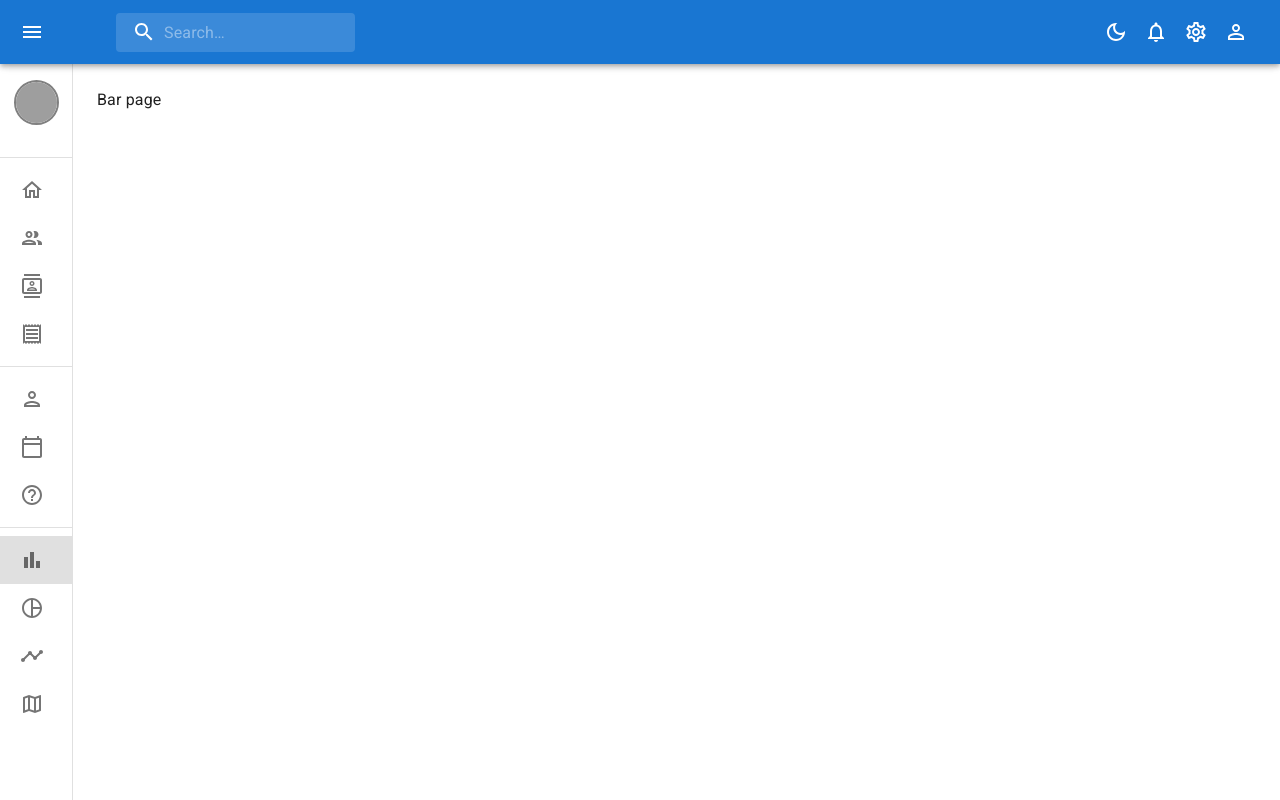
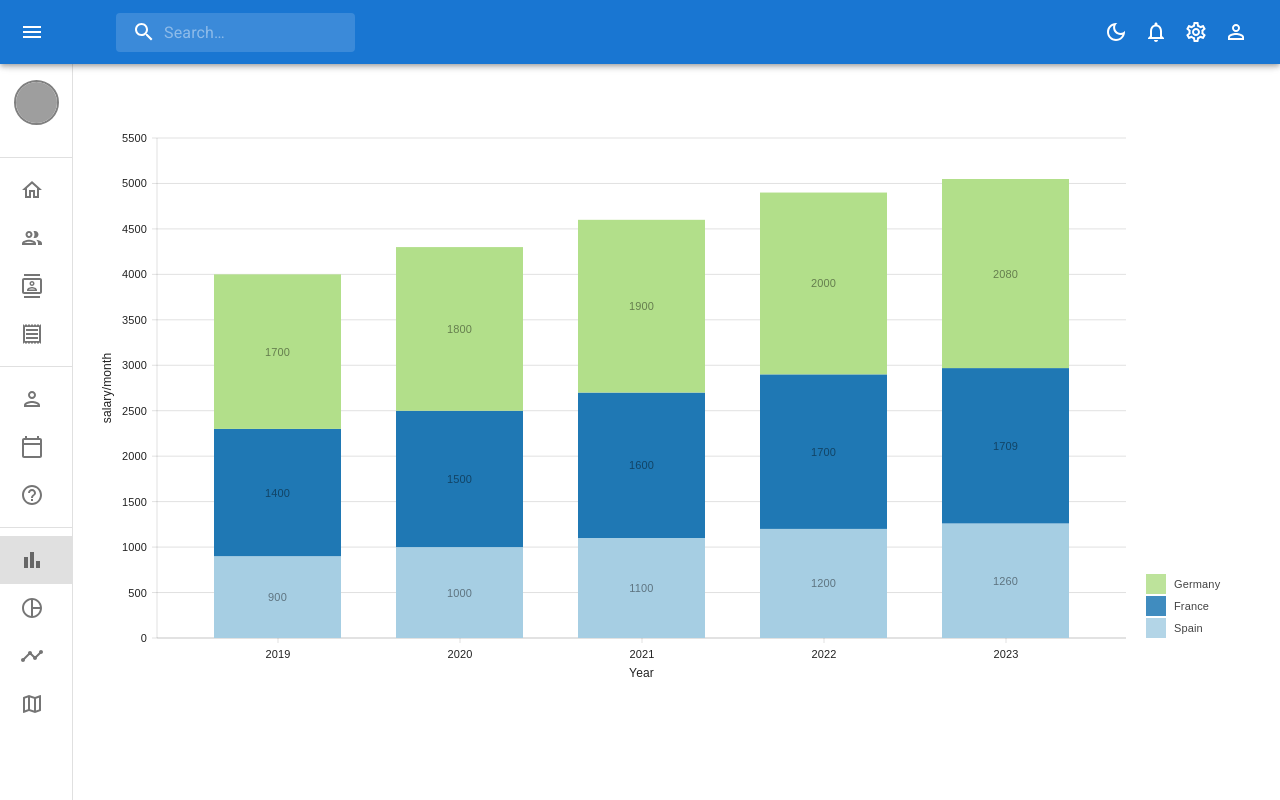
Before and after one commit to ahmedhasim209/admin-dashboard, a React (Vite) app: page /bar in a window 1280 px wide. Built offline with nearby package versions, Linux system fonts and the light colour scheme; grey boxes are pictures that could not be loaded.

Commit message:
Create & Finish Bar Chart page

```diff
--- a/package.json
+++ b/package.json
@@ -21,6 +21,8 @@
     "@mui/material": "^6.1.6",
     "@mui/styled-engine-sc": "^6.1.6",
     "@mui/x-data-grid": "^7.22.2",
+    "@nivo/bar": "^0.88.0",
+    "@nivo/core": "^0.88.0",
     "react": "^18.3.1",
     "react-dom": "^18.3.1",
     "react-hook-form": "^7.53.2",
--- a/src/main.jsx
+++ b/src/main.jsx
@@ -15,7 +15,7 @@ import Invoices from "./pages/invoices/Invoices";
 import Form from "./pages/form/Form";
 import Calendar from "./pages/calendar/Calendar";
 import Faq from "./pages/faq/Faq";
-import Bar from "./pages/barChart/Bar";
+import BarChart from "./pages/barChart/BarChart";
 import Pie from "./pages/pieChart/Pie";
 import Line from "./pages/lineChart/Line";
 import Geography from "./pages/geography/Geography";
@@ -30,7 +30,7 @@ const router = createBrowserRouter(
       <Route path="form" element={<Form />} />
       <Route path="calendar" element={<Calendar />} />
       <Route path="faq" element={<Faq />} />
-      <Route path="bar" element={<Bar />} />
+      <Route path="bar" element={<BarChart />} />
       <Route path="pie" element={<Pie />} />
       <Route path="line" element={<Line />} />
       <Route path="geography" element={<Geography />} />
--- a/src/pages/barChart/Bar.jsx
+++ b/src/pages/barChart/Bar.jsx
@@ -1,5 +1,260 @@
 import React from "react";
+import { ResponsiveBar } from "@nivo/bar";
+import { Box, useTheme } from "@mui/material";
+
+const data = [
+  {
+    year: 2019,
+    Spain: 900,
+    France: 1400,
+    Germany: 1700,
+  },
+
+  {
+    year: 2020,
+    Spain: 1000,
+    France: 1500,
+    Germany: 1800,
+  },
+
+  {
+    year: 2021,
+    Spain: 1100,
+    France: 1600,
+    Germany: 1900,
+  },
+
+  {
+    year: 2022,
+    Spain: 1200,
+    France: 1700,
+    Germany: 2000,
+  },
+
+  {
+    year: 2023,
+    Spain: 1260,
+    France: 1709,
+    Germany: 2080,
+  },
+];
 
 export default function Bar() {
-  return <div>Bar page</div>;
+  const theme = useTheme();
+  return (
+    <Box sx={{ height: "75vh" }}>
+      <ResponsiveBar
+        theme={{
+          text: {
+            fontSize: 11,
+            fill: theme.palette.text.primary,
+            outlineWidth: 0,
+            outlineColor: "transparent",
+          },
+          axis: {
+            domain: {
+              line: {
+                stroke: theme.palette.divider,
+                strokeWidth: 1,
+              },
+            },
+            legend: {
+              text: {
+                fontSize: 12,
+                fill: theme.palette.text.primary,
+                outlineWidth: 0,
+                outlineColor: "transparent",
+              },
+            },
+            ticks: {
+              line: {
+                stroke: theme.palette.divider,
+                strokeWidth: 1,
+              },
+              text: {
+                fontSize: 11,
+                fill: theme.palette.text.primary,
+                outlineWidth: 0,
+                outlineColor: "transparent",
+              },
+            },
+          },
+          grid: {
+            line: {
+              stroke: theme.palette.divider,
+              strokeWidth: 1,
+            },
+          },
+          legends: {
+            title: {
+              text: {
+                fontSize: 11,
+                fill: theme.palette.text.primary,
+                outlineWidth: 0,
+                outlineColor: "transparent",
+              },
+            },
+            text: {
+              fontSize: 11,
+              fill: theme.palette.text.primary,
+              outlineWidth: 0,
+              outlineColor: "transparent",
+            },
+            ticks: {
+              line: {},
+              text: {
+                fontSize: 10,
+                fill: theme.palette.text.primary,
+                outlineWidth: 0,
+                outlineColor: "transparent",
+              },
+            },
+          },
+          annotations: {
+            text: {
+              fontSize: 13,
+              fill: theme.palette.text.primary,
+              outlineWidth: 2,
+              outlineColor: "#ffffff",
+              outlineOpacity: 1,
+            },
+            link: {
+              stroke: "#000000",
+              strokeWidth: 1,
+              outlineWidth: 2,
+              outlineColor: "red",
+              outlineOpacity: 1,
+            },
+            outline: {
+              stroke: "#000000",
+              strokeWidth: 2,
+              outlineWidth: 2,
+              outlineColor: "#ffffff",
+              outlineOpacity: 1,
+            },
+            symbol: {
+              fill: "#000000",
+              outlineWidth: 2,
+              outlineColor: "#ffffff",
+              outlineOpacity: 1,
+            },
+          },
+          tooltip: {
+            wrapper: {},
+            container: {
+              background: theme.palette.background.default,
+              color: "theme.palette.text.primary",
+              fontSize: 12,
+            },
+            basic: {},
+            chip: {},
+            table: {},
+            tableCell: {},
+            tableCellValue: {},
+          },
+        }}
+        data={data}
+        keys={["Spain", "France", "Germany"]}
+        indexBy="year"
+        margin={{ top: 50, right: 130, bottom: 50, left: 60 }}
+        padding={0.3}
+        valueScale={{ type: "linear" }}
+        indexScale={{ type: "band", round: true }}
+        colors={{ scheme: "paired" }}
+        defs={[
+          {
+            id: "dots",
+            type: "patternDots",
+            background: "inherit",
+            color: "#38bcb2",
+            size: 4,
+            padding: 1,
+            stagger: true,
+          },
+          {
+            id: "lines",
+            type: "patternLines",
+            background: "inherit",
+            color: "#eed312",
+            rotation: -45,
+            lineWidth: 6,
+            spacing: 10,
+          },
+        ]}
+        fill={[
+          {
+            match: {
+              id: "fries",
+            },
+            id: "dots",
+          },
+          {
+            match: {
+              id: "sandwich",
+            },
+            id: "lines",
+          },
+        ]}
+        borderColor={{
+          from: "color",
+          modifiers: [["darker", 1.6]],
+        }}
+        axisTop={null}
+        axisRight={null}
+        axisBottom={{
+          tickSize: 5,
+          tickPadding: 5,
+          tickRotation: 0,
+          legend: "Year",
+          legendPosition: "middle",
+          legendOffset: 35,
+          truncateTickAt: 0,
+        }}
+        axisLeft={{
+          tickSize: 5,
+          tickPadding: 5,
+          tickRotation: 0,
+          legend: "salary/month",
+          legendPosition: "middle",
+          legendOffset: -50,
+          truncateTickAt: 0,
+        }}
+        labelSkipWidth={12}
+        labelSkipHeight={12}
+        labelTextColor={{
+          from: "color",
+          modifiers: [["darker", 1.6]],
+        }}
+        legends={[
+          {
+            dataFrom: "keys",
+            anchor: "bottom-right",
+            direction: "column",
+            justify: false,
+            translateX: 120,
+            translateY: 0,
+            itemsSpacing: 2,
+            itemWidth: 100,
+            itemHeight: 20,
+            itemDirection: "left-to-right",
+            itemOpacity: 0.85,
+            symbolSize: 20,
+            effects: [
+              {
+                on: "hover",
+                style: {
+                  itemOpacity: 1,
+                },
+              },
+            ],
+          },
+        ]}
+        role="application"
+        ariaLabel="Nivo bar chart demo"
+        barAriaLabel={(e) =>
+          e.id + ": " + e.formattedValue + " in country: " + e.indexValue
+        }
+      />
+    </Box>
+  );
 }
--- /dev/null
+++ b/src/pages/barChart/BarChart.jsx
@@ -0,0 +1,5 @@
+import Bar from "./Bar";
+
+export default function BarChart() {
+  return <Bar />;
+}
```
Also changed, not shown: 1 other file (tests, documents, lock files or other folders).
